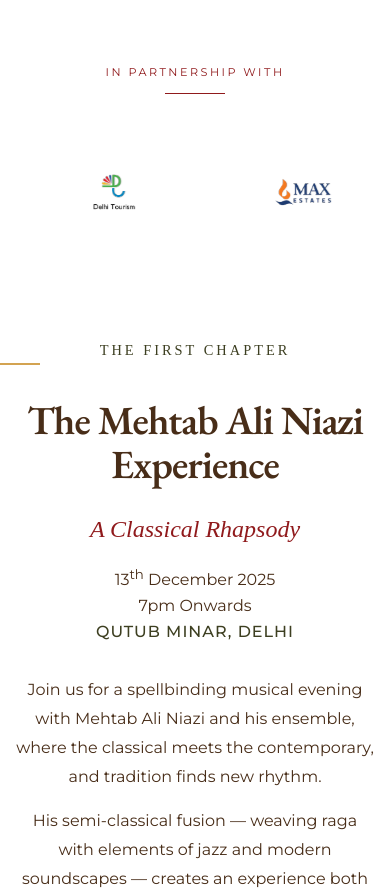
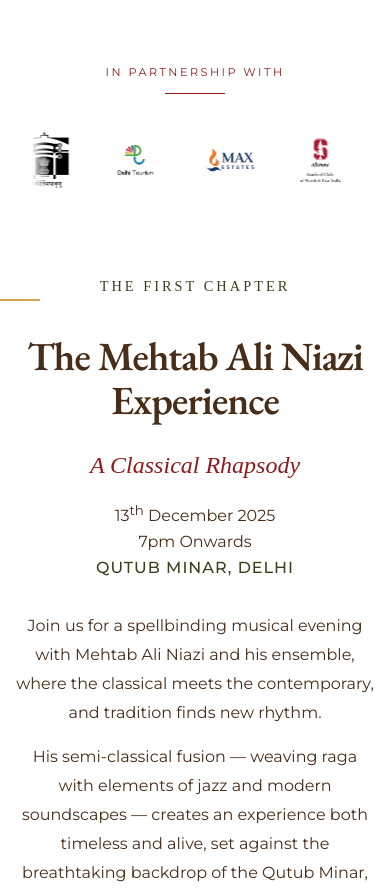
Before and after one commit to Tiger-Logistics-India-Ltd/Songs_of_the_Stone, a React (Vite) app: page / in a window 390 px wide. Shown: the part 1340-2232 px from the top of the page. Built offline with nearby package versions, Linux system fonts and the light colour scheme; no server answers; a web font is replaced by a local one.

Commit message:
stable partner image

```diff
--- a/src/App.css
+++ b/src/App.css
@@ -3599,19 +3599,17 @@
   height: 120px;
   max-width: 200px;
   object-fit: contain;
-  object-position: center;
-  display: block;
   filter: none;
   transition: all 0.4s ease;
+  image-rendering: -webkit-optimize-contrast;
   image-rendering: crisp-edges;
-  image-rendering: -webkit-optimize-contrast;
   -webkit-font-smoothing: antialiased;
   -moz-osx-font-smoothing: grayscale;
   backface-visibility: hidden;
   -webkit-backface-visibility: hidden;
   transform: translateZ(0);
+  transform-style: preserve-3d;
   will-change: transform;
-  -webkit-user-drag: none;
 }
 
 .partner-card:hover .partner-logo {
@@ -3619,7 +3617,7 @@
   transform: scale(1.08) translateZ(0);
 }
 
-/* Tablet - 768px and below */
+/* Responsive Design */
 @media (max-width: 768px) {
   .partners-section {
     padding: 2.5rem 0;
@@ -3637,21 +3635,18 @@
   }
 
   .partner-card {
-    transform: translateZ(0);
+    transform: translateZ(0) scale(1);
   }
 
   .partner-logo {
+    width: auto;
     height: 80px;
     max-width: 160px;
-    /* KEEP crisp-edges - DO NOT use auto */
-    image-rendering: crisp-edges;
-    image-rendering: -webkit-optimize-contrast;
-    -webkit-font-smoothing: antialiased;
-    -moz-osx-font-smoothing: grayscale;
-  }
-}
-
-/* Mobile - 480px and below */
+    image-rendering: auto;
+    -webkit-font-smoothing: subpixel-antialiased;
+  }
+}
+
 @media (max-width: 480px) {
   .partners-section {
     padding: 2rem 0;
@@ -3667,20 +3662,15 @@
   }
 
   .partner-card {
-    width: 130px;
-    height: 100px;
-    padding: 12px;
-    transform: translateZ(0);
+    transform: translateZ(0) scale(1);
   }
 
   .partner-logo {
-    height: 70px;
-    max-width: 140px;
-    /* CRITICAL: Keep crisp rendering on mobile */
-    image-rendering: crisp-edges;
-    image-rendering: -webkit-optimize-contrast;
-    -webkit-font-smoothing: antialiased;
-    -moz-osx-font-smoothing: grayscale;
+    width: auto;
+    height: 60px;
+    max-width: 120px;
+    image-rendering: auto;
+    -webkit-font-smoothing: subpixel-antialiased;
   }
 }
 
```
